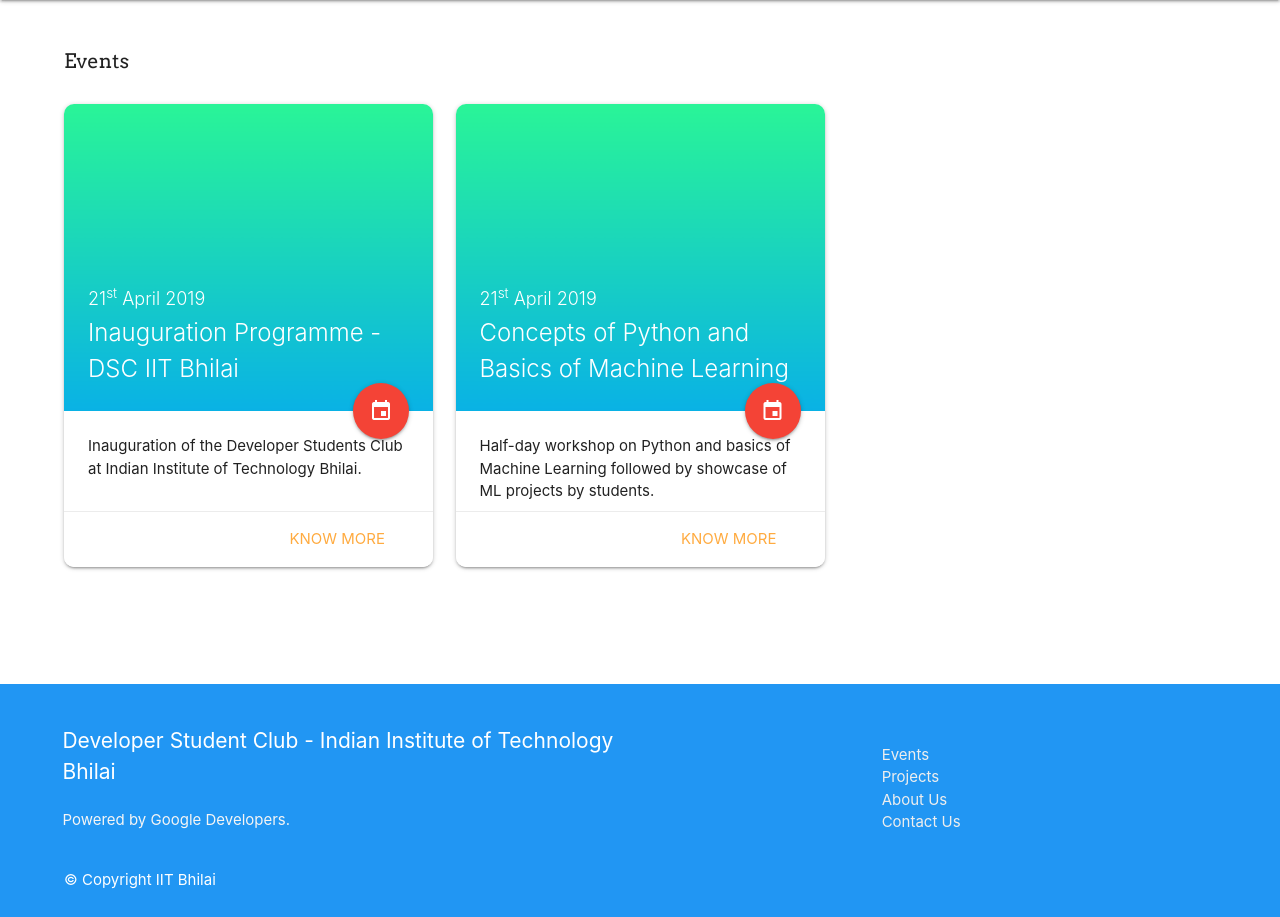
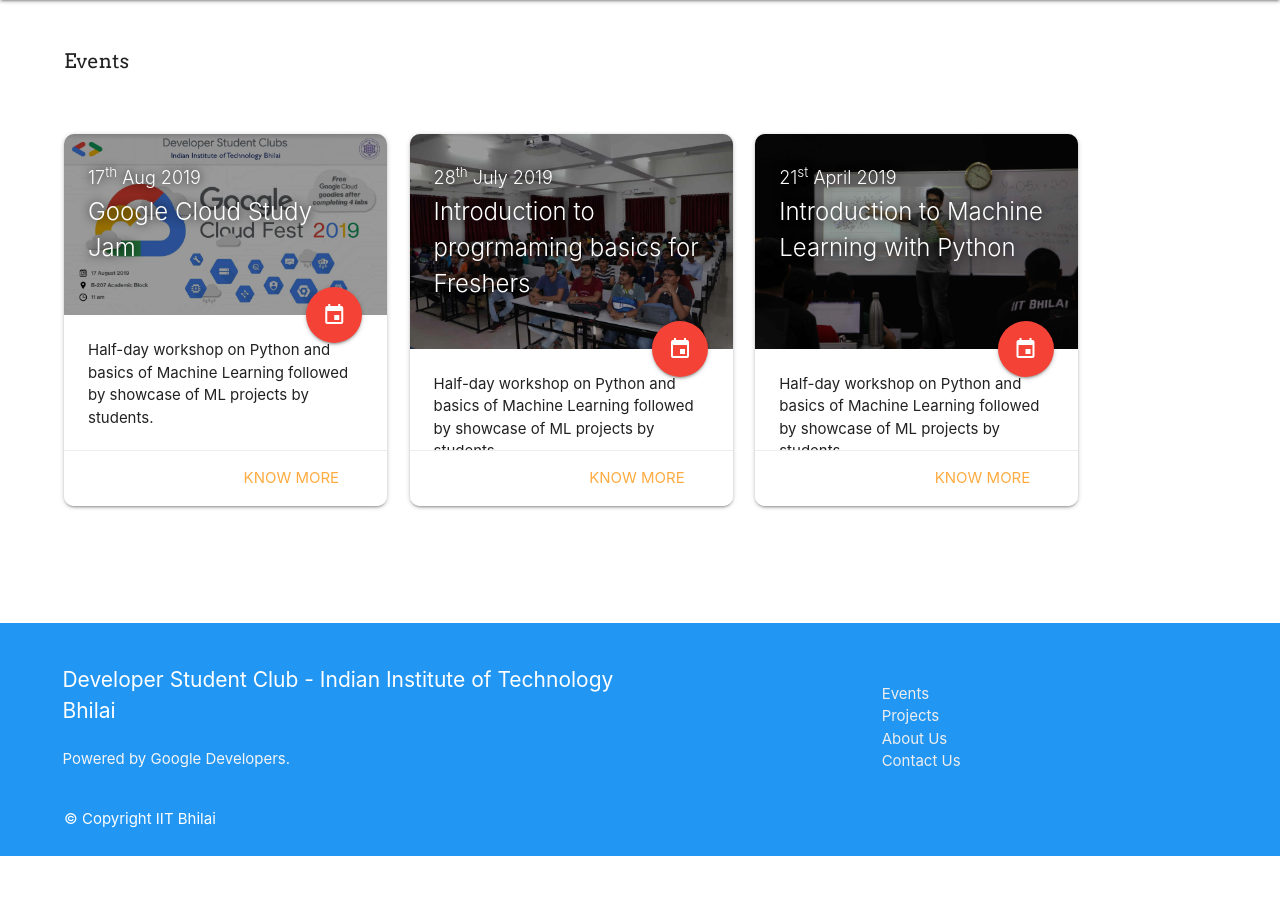
Before and after one commit to saksham291/dscwebsite, a PHP site: page /events.php in a window 1280 px wide. Shown: the part 64-981 px from the top of the page. After the commit the page ends 920 px from the top, so only its background shows below. Run offline with PHP 8.4, Linux system fonts and the light colour scheme.

Commit message:
match card heights and add cloud study poster

```diff
--- a/css/custom/custom.min.css
+++ b/css/custom/custom.min.css
@@ -99,20 +99,38 @@ h3 {
 	}
 }
 
-.card-image > a > img,
-.card-image > img {
+.card-image {
 	border-radius: 10px 10px 0px 0px !important;
 }
 .card-action {
 	border-radius: 0px 0px 10px 10px !important;
 }
+.card-content,
+.card-content > p {
+	position: relative;
+	bottom: 28px;
+}
 .carousel-item {
 	background-position: center;
 	background-repeat: no-repeat;
 	background-size: cover;
-    border-radius: 20px;
+	border-radius: 20px;
 }
 .carousel {
-    border-radius: 20px;
-    margin-bottom: 80px;
+	border-radius: 20px;
+	margin-bottom: 80px;
 }
+.btn-floating.btn-large.halfway-fab {
+	position: relative;
+	bottom: 28px;
+	left: 75%;
+}
+.card.medium {
+	height: 372px;
+}
+.card-title {
+	background-color: rgba(0, 0, 0, 0.4);
+	width: 100%;
+    height: 100%;
+    text-shadow: 0px 0px 10px black;
+}
--- a/events.php
+++ b/events.php
@@ -34,43 +34,88 @@
     <div class="col s12 container" style="width:90%;margin-bottom:8%;">
         <!-- <div class="col s12 container" style=""> -->
         <p class="login-form-text" style="font-family: 'Arvo', serif; font-size:20px;margin-top:4%;">Events</p>
-        <div class="row">
-            <div class="col s12 m6 l4">
-                <div class="card hoverable">
+        <div class="row container" style="width:90%;margin-top:50px !important;">
+            <a href="event_CSJ.php">
+                <div class="col s12 m6 l4 ">
+                    <div class="card medium hoverable">
                         <div class="card-image">
-                        <img src="background.png">
-                        <span class="card-title"><small>21<sup>st</sup> April 2019</small><br>Inauguration Programme -
-                            DSC IIT Bhilai</span>
-                        <a class="btn-floating halfway-fab waves-effect waves-light red btn-large" target="_blank"
-                            href="https://calendar.google.com/event?action=TEMPLATE&text=Inauguration - DSC IIT Bhilai&dates=20190422T063000Z%2F20190422T073000Z&location=Room 207&ctz=Asia/Kolkata"
-                            rel="noreferrer"><i class="material-icons">event</i></a>
+                            <img src="img/cloud-study.jpg">
+                            <span class="card-title"><small>17<sup>th</sup> Aug 2019</small><br>Google Cloud Study
+                                Jam
+                            </span>
                         </div>
-                    <div class="card-content">
-                        <p>Inauguration of the Developer Students Club at Indian Institute of Technology Bhilai.</p>
-                    </div>
-                    <div class="card-action">
-                        <a href="event_inauguration.php">Know more</a>
-                    </div>
-                </div>
-            </div>
-            <div class="col s12 m6 l4">
-                <div class="card hoverable">
-                    <div class="card-image">
-                        <img src="background.png">
-                        <span class="card-title"><small>21<sup>st</sup> April 2019</small><br>Concepts of Python and
-                            Basics of Machine Learning</span>
-                        <a class="btn-floating halfway-fab waves-effect waves-light red btn-large"><i
-                                class="material-icons">event</i></a>
-                    </div>
+                        <a class="btn-floating halfway-fab waves-effect waves-light red btn-large"><i class="material-icons">event</i></a>
                         <div class="card-content">
                             <p>Half-day workshop on Python and basics of Machine Learning followed by showcase of ML
                                 projects by students.</p>
                         </div>
                         <div class="card-action">
-                        <a href="#">Know More</a>
+                            <a href="event_CSJ">Know More</a>
                         </div>
                     </div>
                 </div>
+            </a>
+            <a href="event_Basics.php">
+                <div class="col s12 m6 l4 ">
+                    <div class="card medium hoverable">
+                        <div class="card-image">
+                            <img src="img/IMG_0495-min.JPG">
+                            <span class="card-title"><small>28<sup>th</sup> July 2019</small><br>Introduction to
+                                progrmaming basics for Freshers
+                            </span>
+                        </div>
+                        <a class="btn-floating halfway-fab waves-effect waves-light red btn-large"><i class="material-icons">event</i></a>
+                        <div class="card-content">
+                            <p>Half-day workshop on Python and basics of Machine Learning followed by showcase of ML
+                                projects by students.</p>
+                        </div>
+                        <div class="card-action">
+                            <a href="event_Basics.php">Know More</a>
+                        </div>
+                    </div>
+                </div>
+            </a>
+            <a href="event_ML_WS1.php">
+                <div class="col s12 m6 l4 ">
+                    <div class="card medium hoverable ">
+                        <div class="card-image">
+                            <img src="./img/ML_WS1-min.JPG">
+                            <span class="card-title"><small>21<sup>st</sup> April 2019</small><br>Introduction to Machine Learning with Python
+                            </span>
+                        </div>
+                        <a class="btn-floating halfway-fab waves-effect waves-light red btn-large"><i class="material-icons">event</i></a>
+                        <div class="card-content">
+                            <p>Half-day workshop on Python and basics of Machine Learning followed by showcase of ML
+                                projects by students.</p>
+                        </div>
+                        <div class="card-action">
+                            <a href="event_ML_WS1.php">Know More</a>
+                        </div>
+                    </div>
+                </div>
+            </a>
+            <!-- <a href="event_inauguration.php">
+                <div class="col s12 m6 l4">
+                    <div class="card hoverable">
+                        <div class="card-image">
+                            <img src="background.png">
+                            <span class="card-title"><small>21<sup>st</sup> April 2019</small><br>Inauguration
+                                Programme
+                                - DSC IIT Bhilai</span>
+                            <a class="btn-floating halfway-fab waves-effect waves-light red btn-large" target="_blank"
+                                href="https://calendar.google.com/event?action=TEMPLATE&text=Inauguration - DSC IIT Bhilai&dates=20190422T063000Z%2F20190422T073000Z&location=Room 207&ctz=Asia/Kolkata" rel="noreferrer"><i
+                                    class="material-icons">event</i></a>
+                        </div>
+                        <div class="card-content">
+                            <p>Inauguration of the Developer Students Club at Indian Institute of Technology
+                                Bhilai.<br><br></p>
+                        </div>
+
+                    </div>
+                </div>
+            </a> -->
+
+
         </div>
     </div>
 
```
Also changed, not shown: index.php (+8 -9 lines), img/cloud-study.jpg (added). Lines whose indentation alone changed are shown as unchanged.
